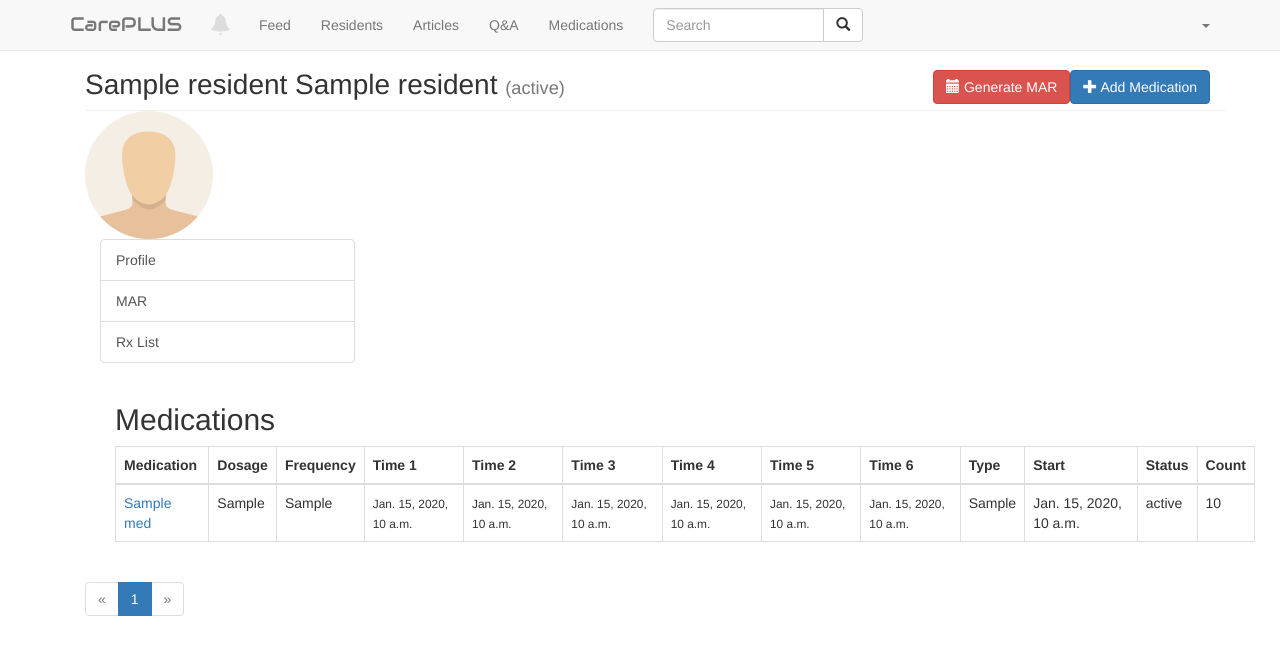
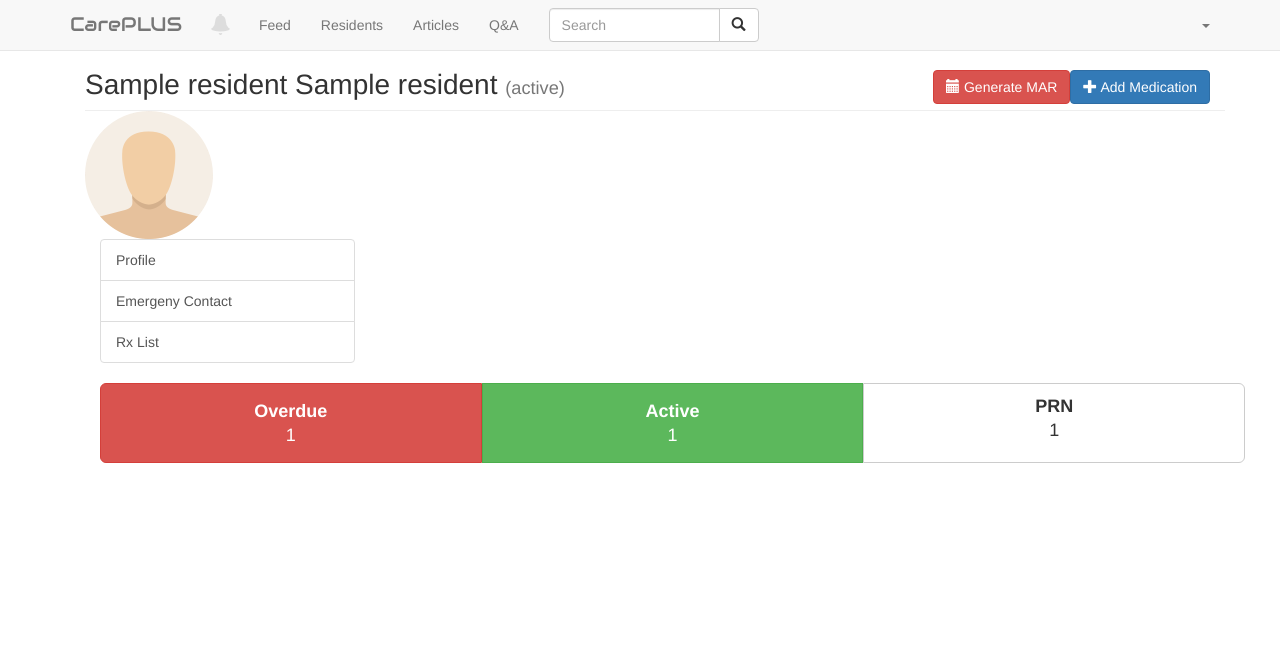
Before and after one commit to stemado/satb, a Django app: template careplus/residents/templates/residents/resident.html in a window 1280 px wide. Shown: the top 655 px of the page. Run offline with Django 3.2, Linux system fonts and the light colour scheme; the template is opened without the code that fills it: most values are stand-ins (such as "Sample title", 1, 10 or a date in 2020); some libraries are stand-ins or nearby versions.

Commit message:
removed uncessary features

```diff
--- a/careplus/core/templates/core/partial_resident_menu.html
+++ b/careplus/core/templates/core/partial_resident_menu.html
@@ -5,7 +5,8 @@
 On every single page that uses it should any of these change or be added to. -->
 <div class="list-group">
   <a href="{% url 'resident' resident.pk %}" class="list-group-item{% if active == 'profile' %} active{% endif %}">{% trans 'Profile' %}</a>
-  <a href="{% url 'rx_all' resident.pk %}" class="list-group-item{% if active == 'mar' %} active{% endif %}">{% trans 'MAR' %}</a>
+  <!-- <a href="{% url 'rx_all' resident.pk %}" class="list-group-item{% if active == 'mar' %} active{% endif %}">{% trans 'MAR' %}</a> -->
+  <a href="#" class="list-group-item{% if active == 'emergency' %} active{% endif %}">{% trans 'Emergeny Contact' %}</a>
   <a href="{% url 'medicationList' resident.pk %}" class="list-group-item{% if active == 'list' %} active{% endif %}">{% trans 'Rx List' %}</a>
 
 </div>
--- a/careplus/medications/views.py
+++ b/careplus/medications/views.py
@@ -152,7 +152,7 @@ def acceptRefuse(request, medication, rx):
             status = form.save()
             status.save()
 
-            return redirect('/medications/')
+            return redirect('/residents/4')
     else:
         form = StatusForm(initial={'completionMedication': medication, 'completionRx': rx, 'completionDate': date })
     return render(request, 'medications/medication_status.html/', {'form': form})
--- a/careplus/residents/templates/residents/resident.html
+++ b/careplus/residents/templates/residents/resident.html
@@ -29,7 +29,27 @@
 
         </div>
 
-        {% include 'residents/partial_medications.html' with medication=medication %}
+    <div class="container">
+        <div class="btn-toolbar" role="toolbar">
+            <div class="btn-group btn-group-lg btn-group-justified btn-group-fill-height">
+                <a href="{% url 'rx_overdue' resident.id %}" class="btn btn-danger" role="button">
+                <strong>Overdue</strong>
+                <br>
+                <span>{{ overdue.count }}</span>
+            </a>
+                <a href="{% url 'rx_active' resident.id %}" class="btn btn-success" role="button">
+                <strong>Active</strong>
+                <br>
+                <span>{{ active.count }}</span>
+            </a>
+                <a href="{% url 'rx_prn' resident.id %}" class="btn btn-default" role="button">
+                <strong>PRN</strong>
+                <br>
+                <span><p>{{ prn.count }}</p></span>
+            </a>
+            </div>
+        </div>
+    </div>
 
     </div>
 
--- a/careplus/templates/base.html
+++ b/careplus/templates/base.html
@@ -47,7 +47,7 @@
                         <li><a href="{% url 'articles' %}">{% trans 'Articles' %}</a></li>
                         <li><a href="{% url 'questions' %}">{% trans 'Q&A' %}</a></li>
                         <!-- <li><a href="{% url 'network' %}">{% trans 'Staff' %}</a></li> -->
-                        <li><a href="{% url 'activeMedications' %}">{% trans 'Medications' %}</a></li>
+                        <!-- <li><a href="{% url 'activeMedications' %}">{% trans 'Medications' %}</a></li> -->
                     </ul>
                     {% if not hide_search %}
                     <form class="navbar-form navbar-left" role="search" action="{% url 'search' %}">
```
Also changed, not shown: careplus/residents/views.py (+6 -2 lines).
